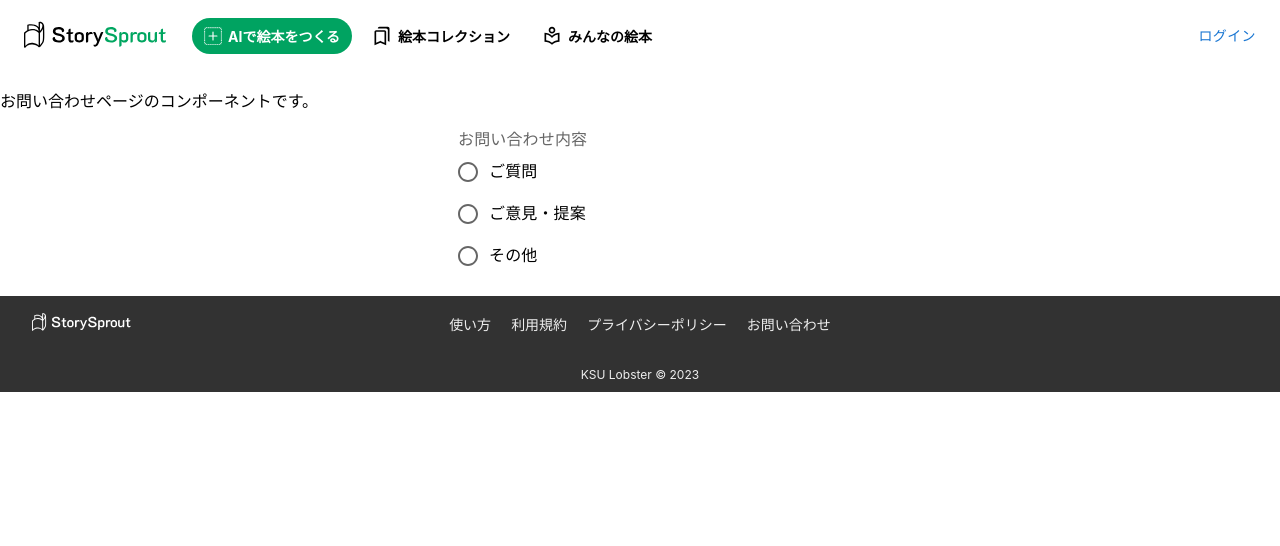
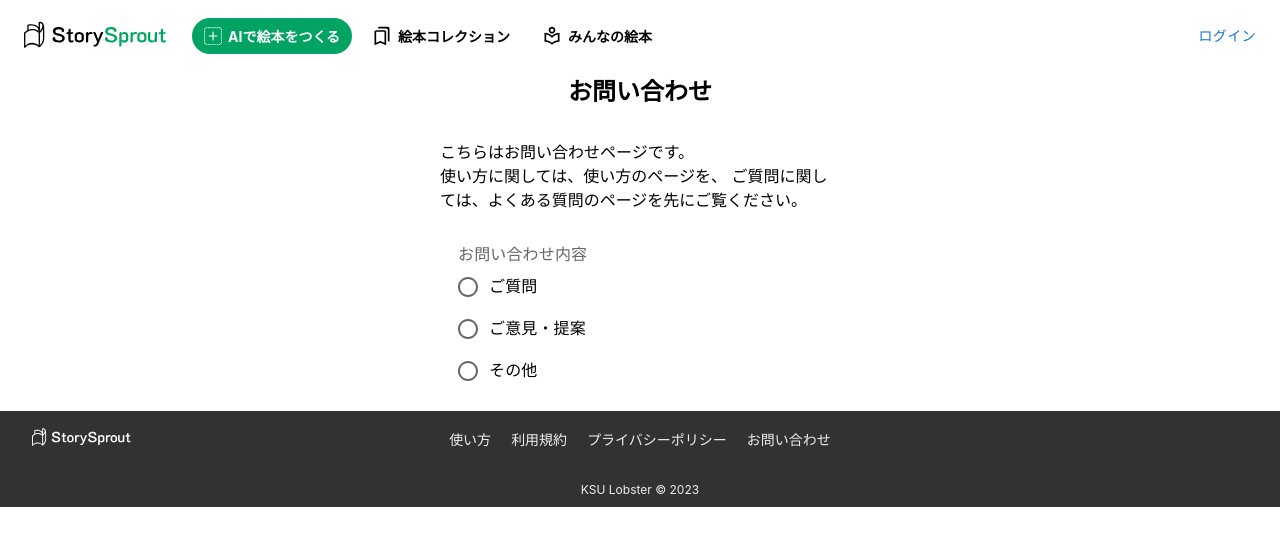
Before and after one commit to KsuLobster/hackathon_lobster, a React (Create React App) app: page /contact in a window 1280 px wide. Shown: the top 546 px of the page. Built offline with nearby package versions, Linux system fonts and the light colour scheme; no server answers; what reactfire would draw is missing.

Commit message:
ページの説明の追加とセンタリング

```diff
--- a/src/pages/Contact.css
+++ b/src/pages/Contact.css
@@ -0,0 +1,12 @@
+h1 {
+    text-align: center;
+}
+.app-container {
+    display: flex;
+    flex-direction: column;
+    align-items: center;
+}
+p {
+
+    max-width: 400px;
+}
--- a/src/pages/Contact.tsx
+++ b/src/pages/Contact.tsx
@@ -1,4 +1,5 @@
 //import '*'
+import './Contact.css'
 import {
   Container,
   Stack,
@@ -68,8 +69,14 @@ function Contact() {
   }
 
   return (
-    <div className="App">
-      <p>お問い合わせページのコンポーネントです。</p>
+    <div className={'app-container'}>
+      <h1>お問い合わせ</h1>
+      <p>
+        こちらはお問い合わせページです。
+        <br />
+        使い方に関しては、使い方のページを、
+        ご質問に関しては、よくある質問のページを先にご覧ください。
+      </p>
       <Container maxWidth="xs">
         <Stack
           component="form"
```
